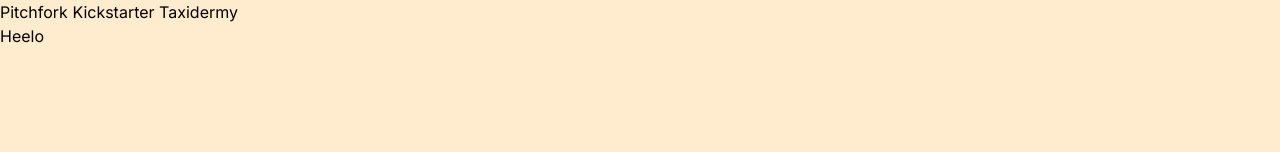
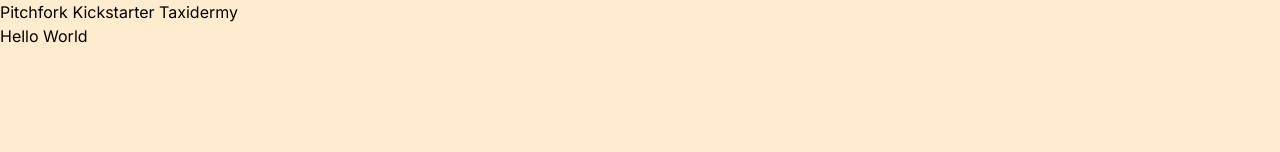
Before and after one commit to Arifulislam5577/github-action-vercel, a Next.js app: page / in a window 1280 px wide. Shown: the top 152 px of the page. Built offline with nearby package versions, Linux system fonts and the light colour scheme.

Commit message:
Added: Github secret key.

```diff
--- a/package.json
+++ b/package.json
@@ -6,9 +6,9 @@
     "dev": "next dev",
     "build": "next build",
     "start": "next start",
-    "lint": "eslint . --ext ts,tsx,js,jsx,cjs --report-unused-disable-directives --max-warnings 0",
-    "lint:fix": "eslint . --ext js,jsx,ts,tsx,cjs --fix",
-    "format": "prettier --write './**/*.{js,jsx,ts,cjs,tsx,css,html}'"
+    "lint": "eslint src --ext ts,tsx,js,jsx,cjs --report-unused-disable-directives --max-warnings 0",
+    "lint:fix": "eslint src --ext js,jsx,ts,tsx,cjs --fix",
+    "format": "prettier --write 'src/**/*.{js,jsx,ts,cjs,tsx,css,html}'"
   },
   "dependencies": {
     "next": "14.0.4",
--- a/src/app/page.tsx
+++ b/src/app/page.tsx
@@ -10,7 +10,7 @@
               Pitchfork Kickstarter Taxidermy
             </h1>
             <p className="w-full leading-relaxed text-gray-500 lg:w-1/2">
-              Heelo
+              Hello World
             </p>
           </div>
           <div className="-m-4 flex flex-wrap">
```
